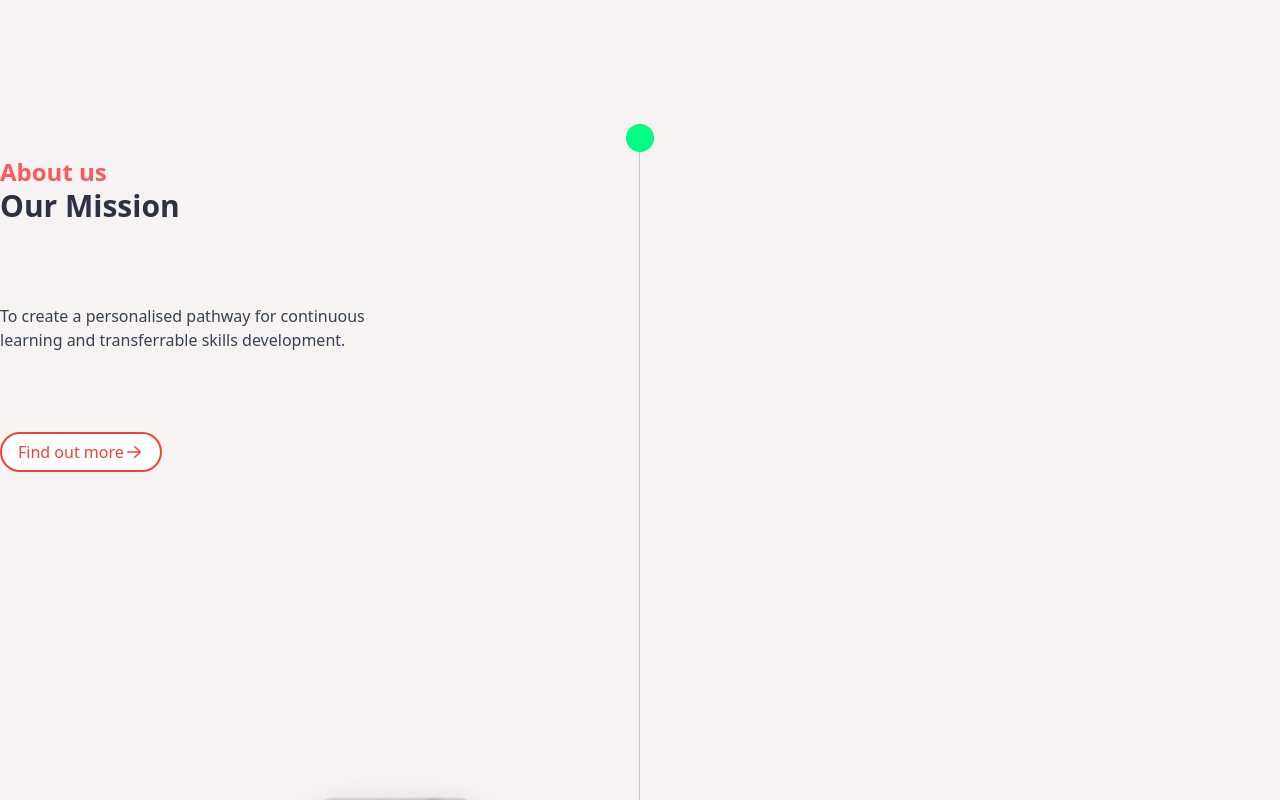
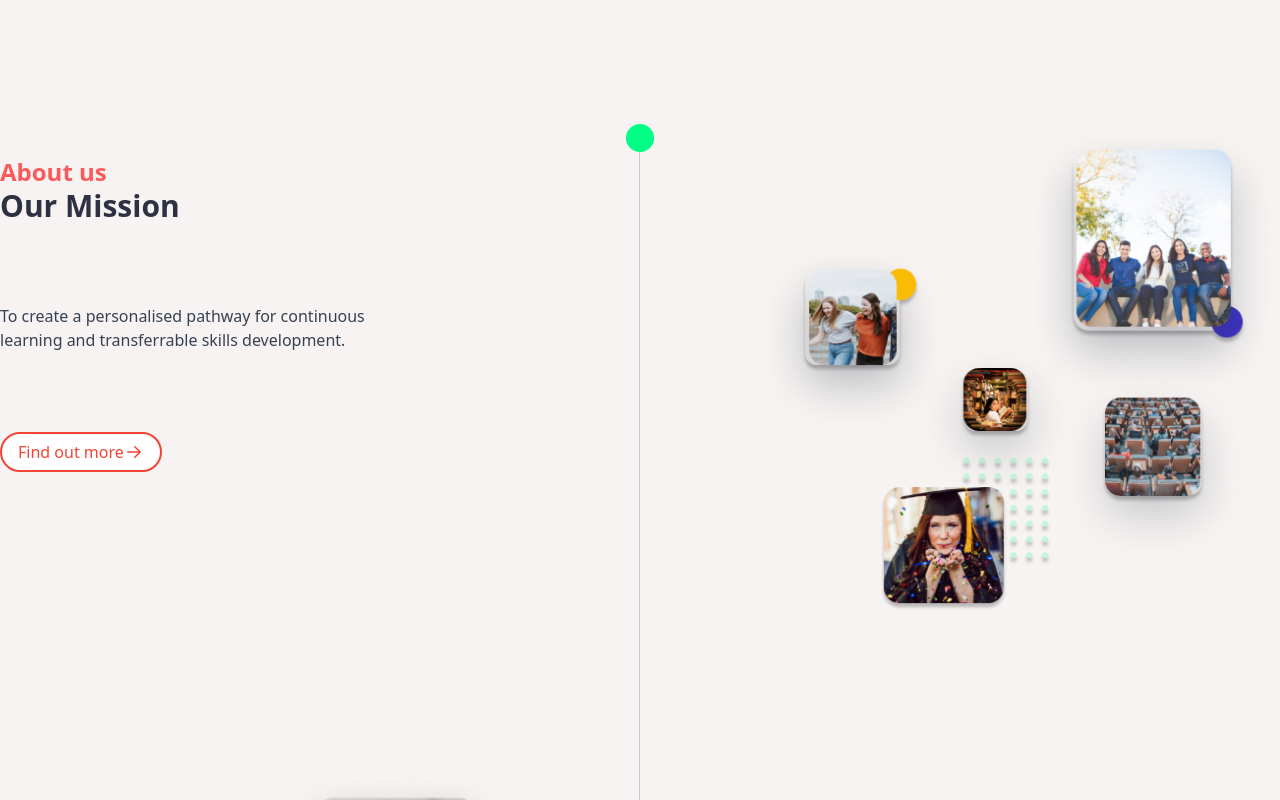
Before and after one commit to Jonayed-nasir/tailwind-assignment-2, a website built with Vite: page index.html in a window 1280 px wide. Shown: the part 1240-2040 px from the top of the page. Built offline with nearby package versions, Linux system fonts and the light colour scheme.

Commit message:
about vision banner

```diff
--- a/index.html
+++ b/index.html
@@ -139,7 +139,13 @@
             <img src="image/Line-and-circle.png" alt="">
         </div>
 
+        <div class="col-span-12 md:col-span-5">
+            <div class="pb-10 pt-28 md:pt-0">
+                <img src="image/Group238902.png" class="w-fit" alt="">
+            </div>
 
+
+        </div>
     </section>
 
 </body>
```
